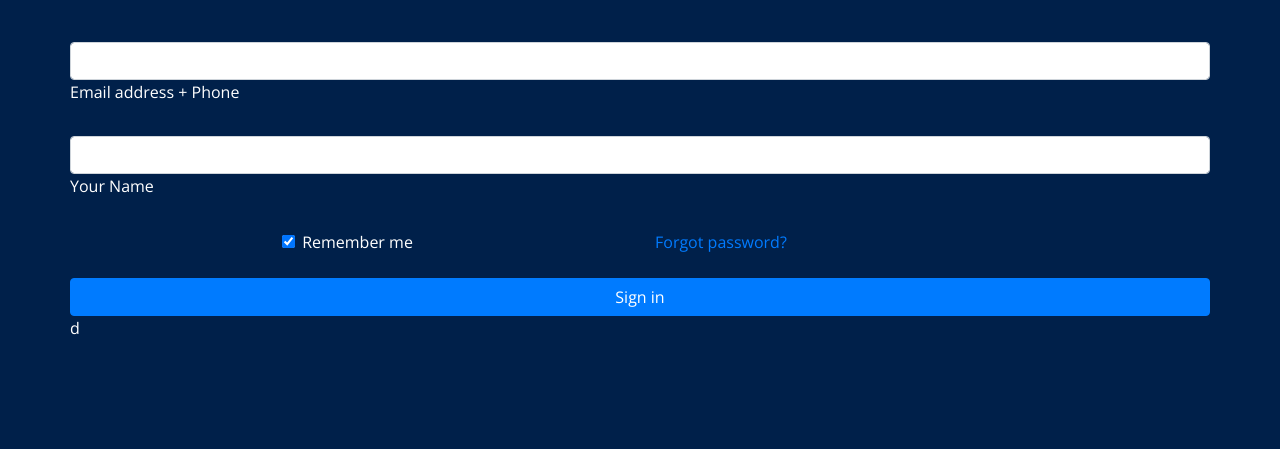
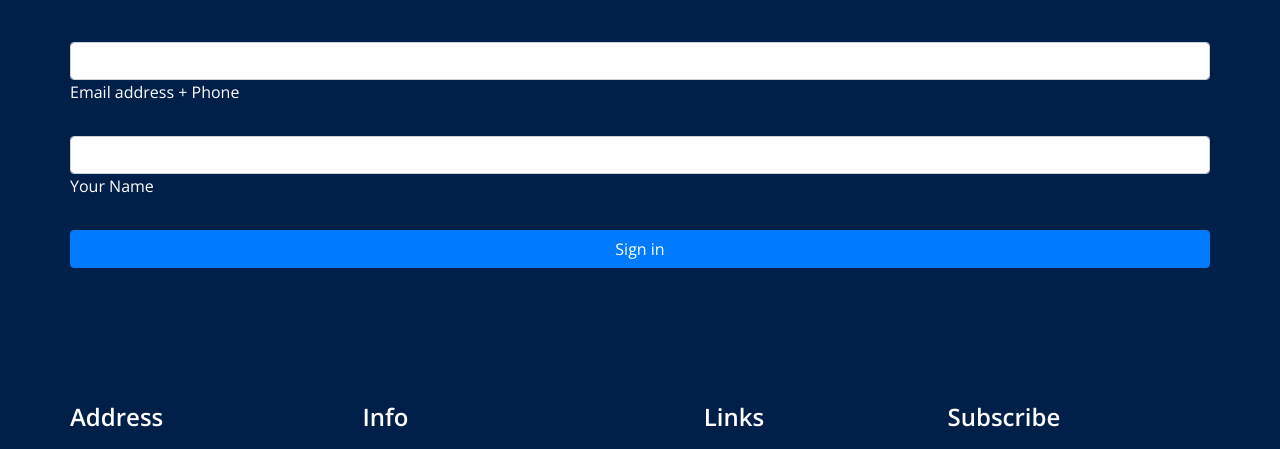
Before and after one commit to droneline-io/homepage, a plain HTML site: page register.html in a window 1280 px wide. Shown: the part 241-690 px from the top of the page. Drawn offline with nearby package versions, Linux system fonts and the light colour scheme; some packages are replaced by stand-ins of ours.

Commit message:
register form typo

```diff
--- a/register.html
+++ b/register.html
@@ -118,25 +118,11 @@
           <label class="form-label" id="name" name="name" for="form1Example2">Your Name</label>
         </div>
 
-        <!-- 2 column grid layout for inline styling -->
-        <div class="row mb-4">
-          <div class="col d-flex justify-content-center">
-            <!-- Checkbox -->
-            <div class="form-check">
-              <input class="form-check-input" type="checkbox" value="" id="form1Example3" checked />
-              <label class="form-check-label" for="form1Example3"> Remember me </label>
-            </div>
-          </div>
 
-          <div class="col">
-            <!-- Simple link -->
-            <a href="#!">Forgot password?</a>
-          </div>
-        </div>
 
         <!-- Submit button -->
         <button data-mdb-ripple-init type="submit" class="btn btn-primary btn-block">Sign in</button>
-      </form>d
+      </form>
     </div>
   </section>
 
```
